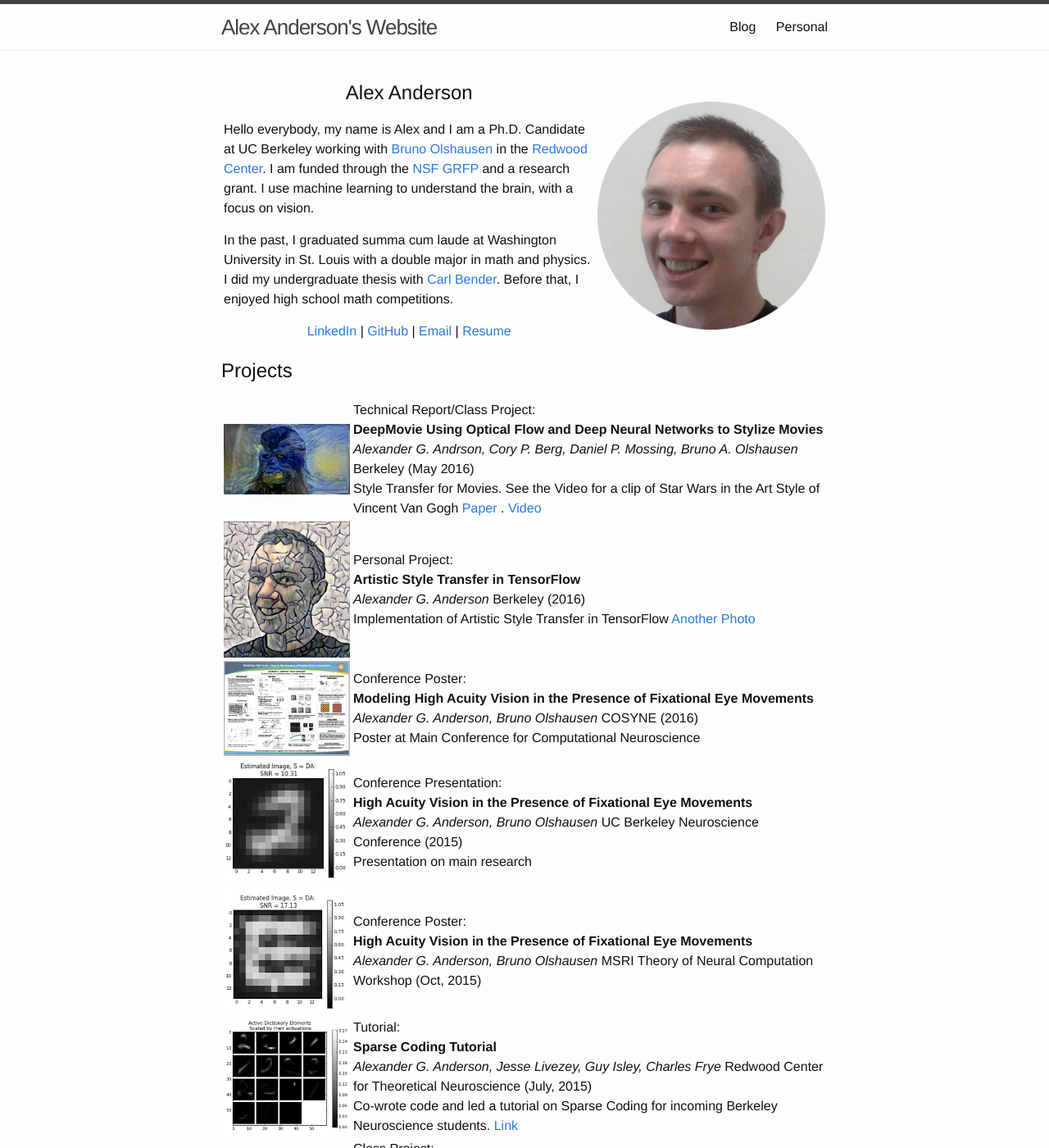
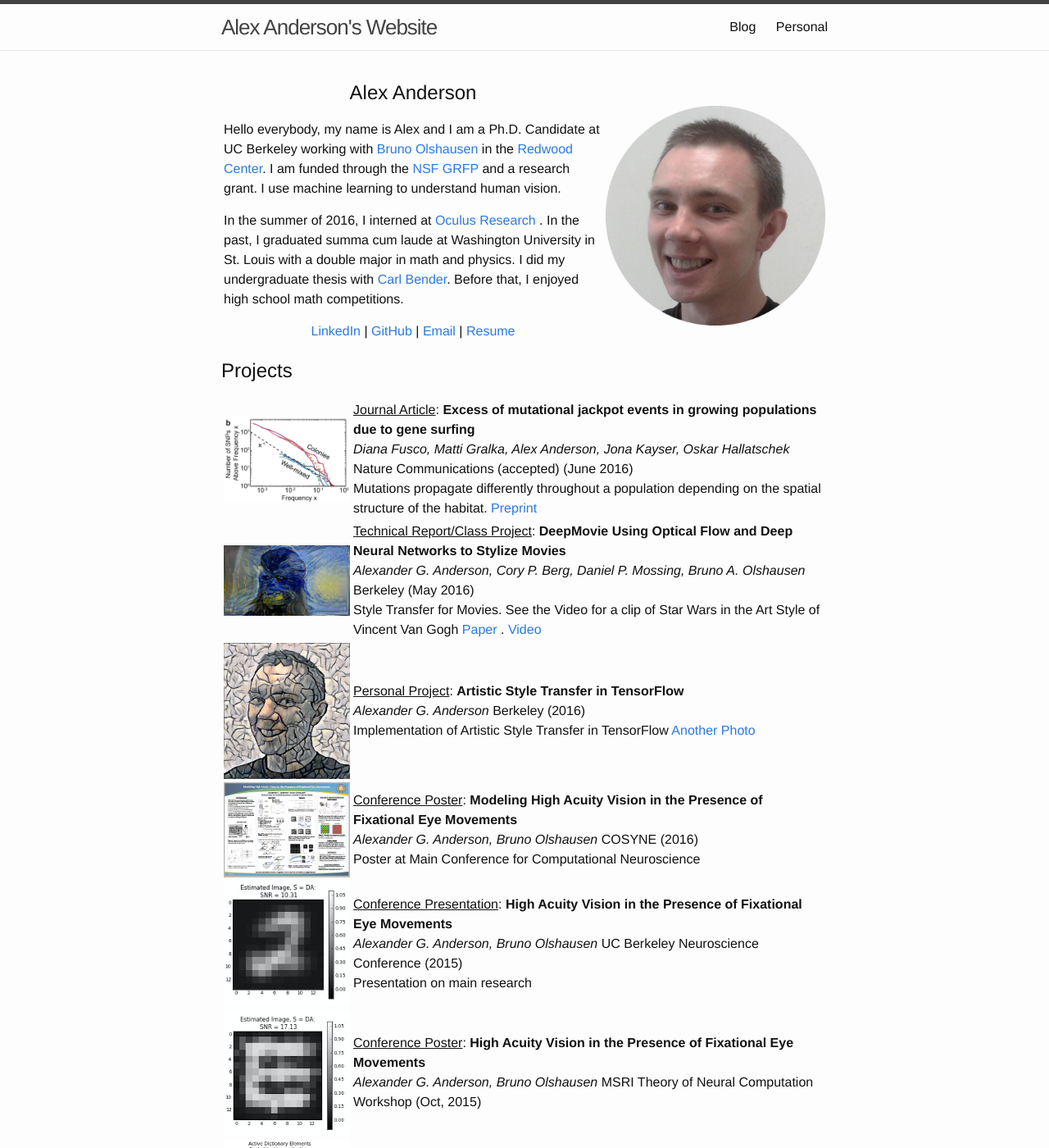
Before and after one commit to alexanderganderson/alexanderganderson.github.io, a Jekyll site: the page built from index.html, in a window 1280 px wide and 1400 px high. Shown: the whole window at 82% size. Built offline with Jekyll 4.4.1, drawn with Linux system fonts in a browser that asks for light colours; some of the changed text lies outside the part shown.

Commit message:
added project with oskar, oculus, small formatting changes

```diff
--- a/_data/projects.yml
+++ b/_data/projects.yml
@@ -1,6 +1,15 @@
+- type: Journal Article
+  title: Excess of mutational jackpot events in growing populations due to gene surfing
+  authors: Diana Fusco, Matti Gralka, Alex Anderson, Jona Kayser, Oskar Hallatschek
+  location: Nature Communications (accepted)
+  date: June 2016
+  desc: Mutations propagate differently throughout a population depending on the spatial structure of the habitat.
+  img: static/img/mix_vs_colony.png
+  link: <a href='http://biorxiv.org/content/early/2016/05/16/053405'>Preprint</a>
+
 - type: Technical Report/Class Project
   title: DeepMovie   Using Optical Flow and Deep Neural Networks to Stylize Movies
-  authors: Alexander G. Andrson, Cory P. Berg, Daniel P. Mossing, Bruno A. Olshausen
+  authors: Alexander G. Anderson, Cory P. Berg, Daniel P. Mossing, Bruno A. Olshausen
   location: Berkeley
   date: May 2016
   desc: Style Transfer for Movies. See the Video for a clip of Star Wars in the Art Style of Vincent Van Gogh
@@ -82,7 +91,7 @@
 
 - type: Journal Article
   title: Periodic Orbits for Classical Particles Having Complex Energy
-  authors: Alexander G Anderson and Carl M Bender
+  authors: Alexander G Anderson, Carl M Bender, and Uriel I. Morone
   location: Physics Letters A
   date: 2011
   desc:
--- a/index.html
+++ b/index.html
@@ -18,10 +18,14 @@ layout: default
 				<a href='http://www.nsfgrfp.org' target='_blank'>
 						NSF GRFP
 				</a> and a research grant.
-				I use machine learning to understand the brain, with a focus on vision.
+				I use machine learning to understand human vision.
 			</p>
 			<p>
-				In the past, I graduated summa cum laude at Washington University in
+				In the summer of 2016, I interned at
+                <a href='https://www.oculus.com/research/' target='_blank'>
+                    Oculus Research
+                </a>.
+                In the past, I graduated summa cum laude at Washington University in
 				St. Louis with a double major in math and physics.
 				I did my undergraduate thesis with
 				<a href='http://physics.wustl.edu/cmb/' target='_blank'> Carl Bender</a>.
@@ -42,7 +46,7 @@ layout: default
 </table>
 
 <h2> Projects </h2>
-<table border="0">
+<table border=0>
 <ul>
 {% for pr in site.data.projects %}
   <tr>
@@ -50,8 +54,7 @@ layout: default
   <img src="{{ site.baseurl }}{{pr.img}}" width="400px" height="auto">
   </td>
   <td>
-    <div>{{pr.type}}:</div>
-    <div><b>{{pr.title}}</b> </div>
+      <div><u>{{pr.type}}</u>:  <b>{{pr.title}}</b> </div>
     <div><i>{{pr.authors}}</i> {{pr.location}} ({{pr.date}})</div>
     {{pr.desc}} {{pr.link}}
   </td>
```
Also changed, not shown: static/img/mix_vs_colony.png (added).
